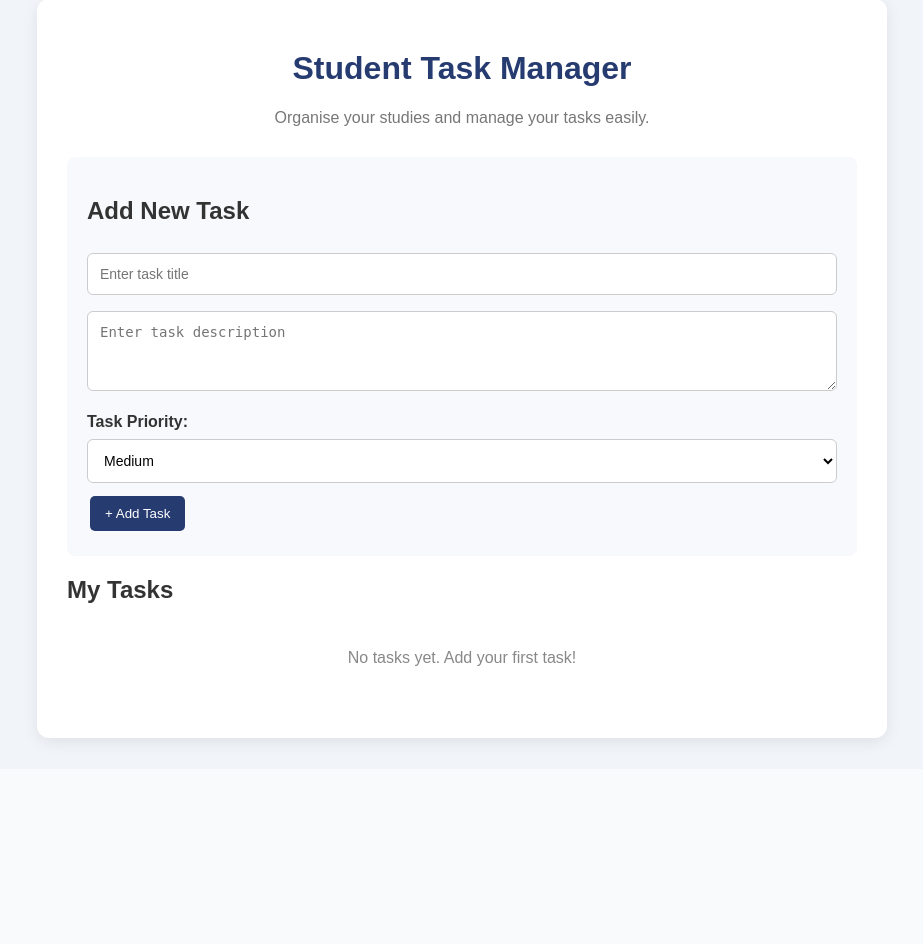
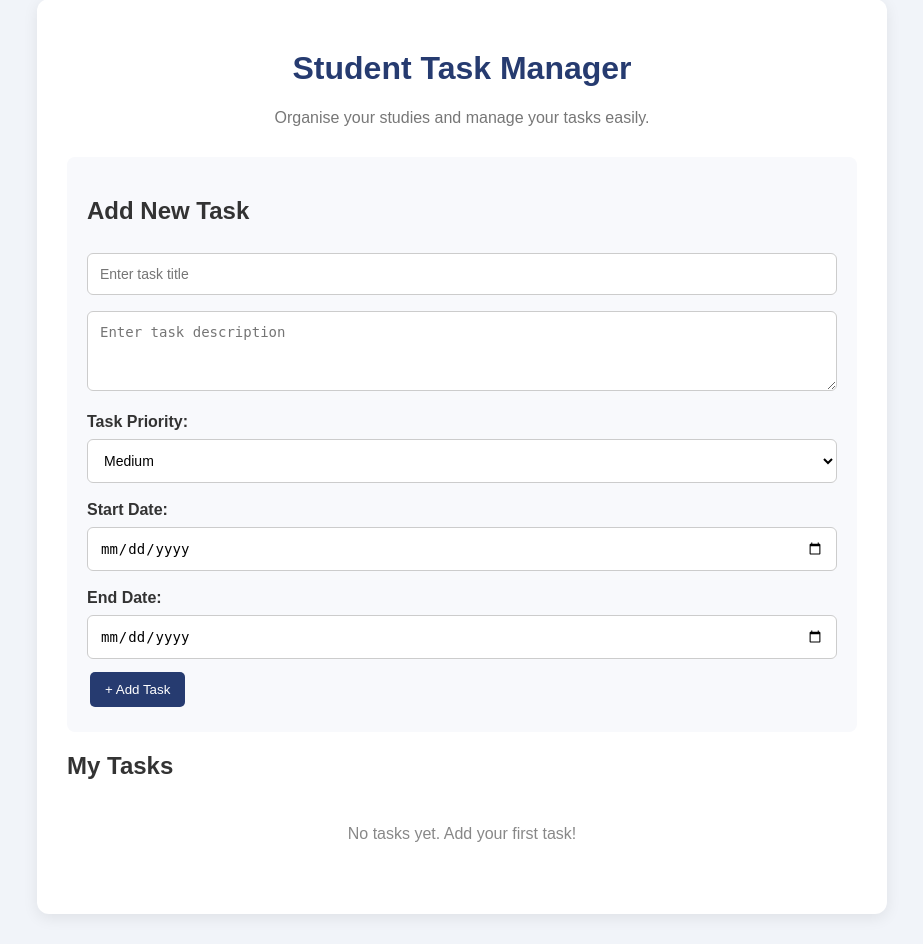
Before and after one commit to JoeyC5505/SWE40006-Group1-DevOps, a Flask app: page / in a window 1280 px wide. Shown: the part 31-975 px from the top of the page, without its empty margins (178-1101 px from the left). Before the commit the page ends 778 px from the top, so only its background shows below. Run offline with Flask 3, Linux system fonts and the light colour scheme; data that the repository does not hold is empty.

Commit message:
Add start and end dates to tasks

```diff
--- a/app/routes.py
+++ b/app/routes.py
@@ -1,3 +1,4 @@
+
 import os
 import sqlite3
 
@@ -59,6 +60,18 @@ def create_database():
             ADD COLUMN priority TEXT NOT NULL DEFAULT 'Medium'
         """)
 
+    if "start_date" not in columns:
+        connection.execute("""
+            ALTER TABLE tasks
+            ADD COLUMN start_date TEXT
+        """)
+
+    if "end_date" not in columns:
+        connection.execute("""
+            ALTER TABLE tasks
+            ADD COLUMN end_date TEXT
+        """)
+
     connection.commit()
     connection.close()
 
@@ -83,18 +96,23 @@ def add_task():
     title = request.form.get("title", "").strip()
     description = request.form.get("description", "").strip()
     priority = request.form.get("priority", "Medium")
+    start_date = request.form.get("start_date", "")
+    end_date = request.form.get("end_date", "")
 
     if priority not in PRIORITIES:
         priority = "Medium"
+
+    if start_date and end_date and end_date < start_date:
+        return "End date cannot be before start date.", 400
 
     if title:
         connection = get_db()
 
         connection.execute(
             """INSERT INTO tasks
-            (title, description, priority)
-            VALUES (?, ?, ?)""",
-            (title, description, priority)
+            (title, description, priority, start_date, end_date)
+            VALUES (?, ?, ?, ?, ?)""",
+            (title, description, priority, start_date, end_date)
         )
 
         connection.commit()
@@ -109,18 +127,24 @@ def edit_task(task_id):
     title = request.form.get("title", "").strip()
     description = request.form.get("description", "").strip()
     priority = request.form.get("priority", "Medium")
+    start_date = request.form.get("start_date", "")
+    end_date = request.form.get("end_date", "")
 
     if priority not in PRIORITIES:
         priority = "Medium"
+
+    if start_date and end_date and end_date < start_date:
+        return "End date cannot be before start date.", 400
 
     if title:
         connection = get_db()
 
         connection.execute(
             """UPDATE tasks
-            SET title=?, description=?, priority=?
+            SET title=?, description=?, priority=?,
+                start_date=?, end_date=?
             WHERE id=?""",
-            (title, description, priority, task_id)
+            (title, description, priority, start_date, end_date, task_id)
         )
 
         connection.commit()
--- a/app/templates/index.html
+++ b/app/templates/index.html
@@ -1,3 +1,4 @@
+
 <!DOCTYPE html>
 <html lang="en">
 
@@ -193,6 +194,26 @@
                 <option value="Low">Low</option>
             </select>
 
+            <!-- Start Date -->
+            <label for="start_date">Start Date:</label>
+
+            <input
+                type="date"
+                name="start_date"
+                id="start_date"
+                required
+            >
+
+            <!-- End Date -->
+            <label for="end_date">End Date:</label>
+
+            <input
+                type="date"
+                name="end_date"
+                id="end_date"
+                required
+            >
+
             <button type="submit" class="add-btn">
                 + Add Task
             </button>
@@ -228,6 +249,15 @@
                     <strong class="priority-{{ task.priority|lower }}">
                         {{ task.priority }}
                     </strong>
+                </p>
+
+                <!-- Display Dates -->
+                <p>
+                    Start Date: {{ task.start_date or 'Not set' }}
+                </p>
+
+                <p>
+                    End Date: {{ task.end_date or 'Not set' }}
                 </p>
 
                 <div class="task-actions">
@@ -292,6 +322,26 @@
 
                             </select>
 
+                            <!-- Edit Start Date -->
+                            <label>Start Date:</label>
+
+                            <input
+                                type="date"
+                                name="start_date"
+                                value="{{ task.start_date or '' }}"
+                                required
+                            >
+
+                            <!-- Edit End Date -->
+                            <label>End Date:</label>
+
+                            <input
+                                type="date"
+                                name="end_date"
+                                value="{{ task.end_date or '' }}"
+                                required
+                            >
+
                             <button type="submit" class="edit-btn">
                                 Save Changes
                             </button>
```
